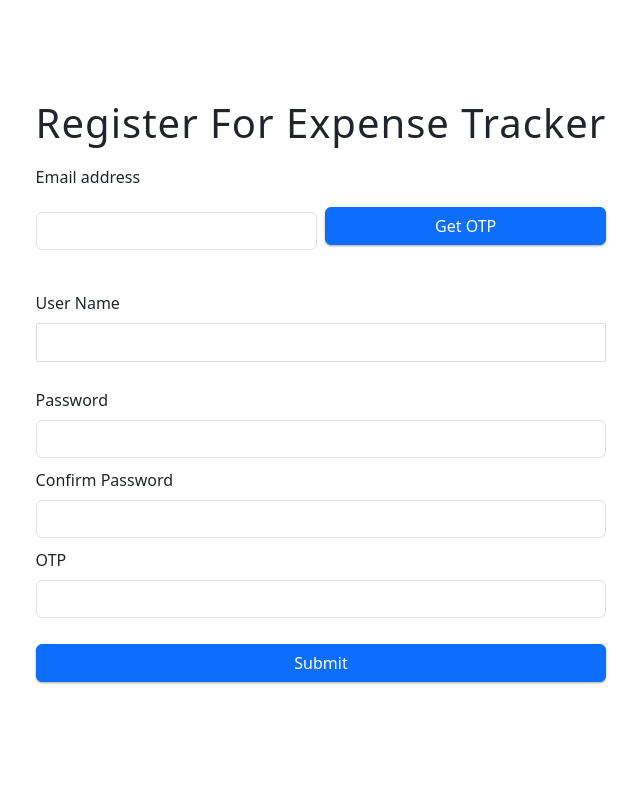
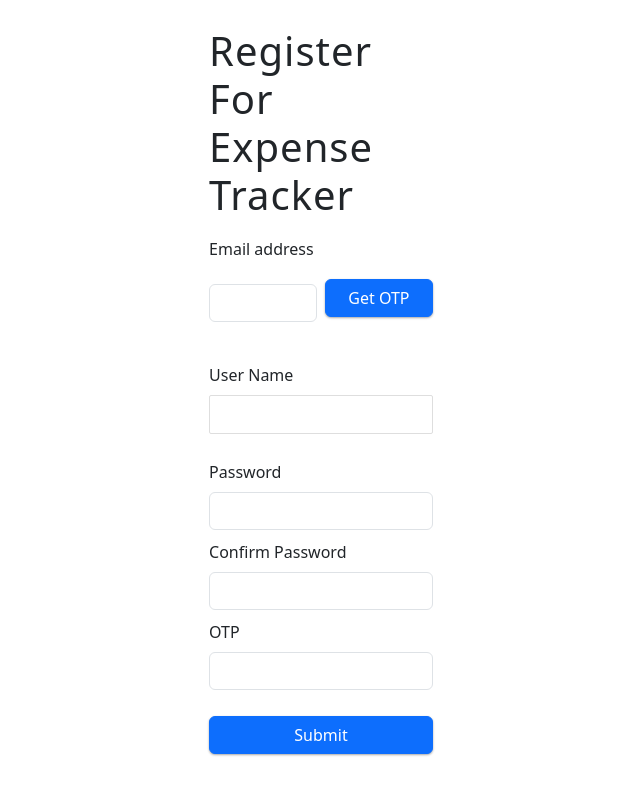
Before and after one commit to BalajiSunkara-123/ExpenseTracker, a React (Create React App) app in the folder FrontEnd/: page /register in a window 1280 px wide. Shown: the top 794 px of the page, without its empty margins (319-959 px from the left). Built offline with nearby package versions, Linux system fonts and the light colour scheme; no server answers.

Commit message:
15-07-2025 commit 5

```diff
--- a/FrontEnd/src/pages/login.js
+++ b/FrontEnd/src/pages/login.js
@@ -30,7 +30,9 @@
     }
   };
   return (
-    <div>
+    <div class="container">
+      <div class="row justify-content-center">
+        <div class="col-12 col-sm-10 col-md-8 col-lg-6 col-xl-5">
           <h1>Sign In For Expense Tracker</h1>
           <form onSubmit={handleLogin}>
             <div class="mb-3">
@@ -60,9 +62,9 @@
                 }}
               />
             </div>
-        &nbsp; &nbsp; &nbsp; &nbsp; &nbsp; &nbsp; &nbsp; &nbsp; &nbsp; &nbsp;
-        &nbsp; &nbsp; &nbsp; &nbsp; &nbsp; &nbsp; &nbsp; &nbsp; &nbsp; &nbsp;
-        &nbsp;
+            &nbsp; &nbsp; &nbsp; &nbsp; &nbsp; &nbsp; &nbsp; &nbsp; &nbsp;
+            &nbsp; &nbsp; &nbsp; &nbsp; &nbsp; &nbsp; &nbsp; &nbsp; &nbsp;
+            &nbsp; &nbsp; &nbsp;
             <span>
               <a
                 onClick={() => {
@@ -81,6 +83,8 @@
             </button>
           </form>
         </div>
+      </div>
+    </div>
   );
 }
 export default Login;
--- a/FrontEnd/src/pages/register.js
+++ b/FrontEnd/src/pages/register.js
@@ -44,7 +44,9 @@
     }
   };
   return (
-    <div>
+    <div class="container">
+      <div class="row justify-content-center">
+        <div class="col-12 col-sm-10 col-md-8 col-lg-6 col-xl-5">
           <h1 class>Register For Expense Tracker</h1>
           <form onSubmit={onSubmit}>
             <div class="mb-3">
@@ -130,6 +132,8 @@
             </button>
           </form>
         </div>
+      </div>
+    </div>
   );
 }
 export default Register;
```
Lines whose indentation alone changed are shown as unchanged.
